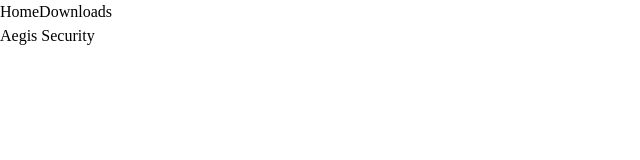
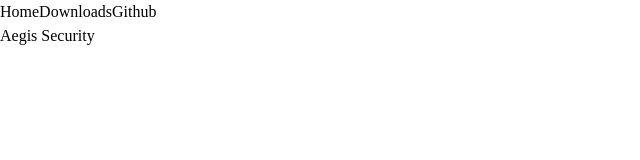
Before and after one commit to NicoVegaPortaluppi/AegisDNS_LandPage, a React (Vite) app: page /#/ in a window 1280 px wide. Shown: the top 160 px of the page, without its empty margins (0-640 px from the left). Built offline with nearby package versions, Linux system fonts and the light colour scheme.

Commit message:
Added a link to the main github page. It opens a new tab, does not close the page

```diff
--- a/src/componets/Buttons.tsx
+++ b/src/componets/Buttons.tsx
@@ -4,6 +4,6 @@
 
 export function Buttons({ children }: ButtonsProps) {
   return (
-    <button className="text-3xl font-bold text-blue-400"> {children} </button>
+    <button className="text-2xl font-bold text-blue-400"> {children} </button>
   );
 }
--- a/src/componets/NavBar.tsx
+++ b/src/componets/NavBar.tsx
@@ -11,6 +11,14 @@
       <Link to="/down">
         <Buttons> Downloads </Buttons>
       </Link>
+
+      <a
+        href="https://github.com/Zeviant/Capstone"
+        target="_blank"
+        rel="noopener noreferrer"
+      >
+        <Buttons>Github</Buttons>
+      </a>
     </nav>
   );
 }
```
